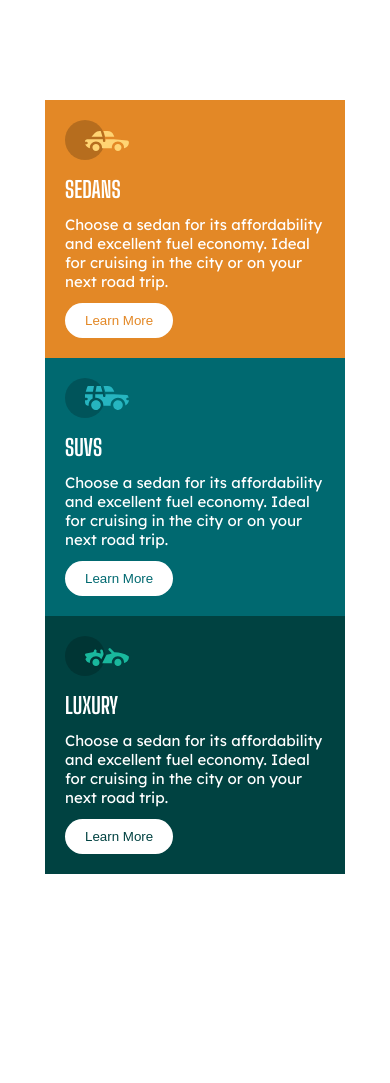
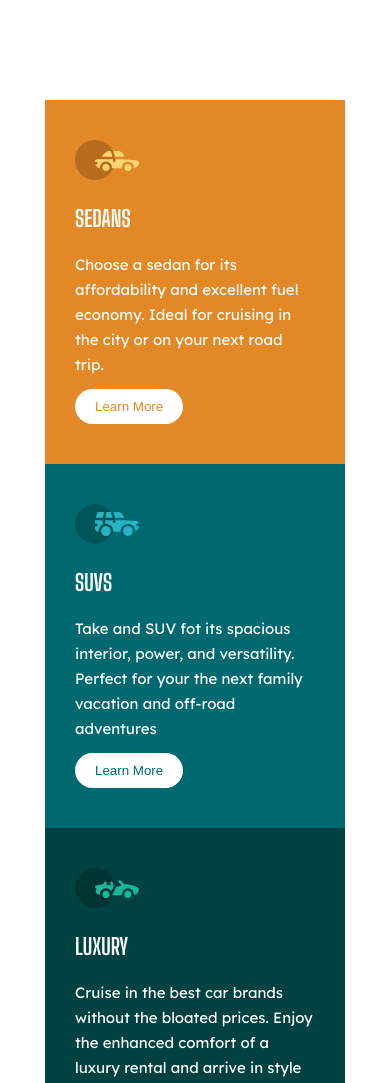
Before and after one commit to jonatanare/practica-06-G21js, a plain HTML site: page index.html in a window 390 px wide. Shown: the top 1083 px of the page. Before the commit the page ends 974 px from the top, so only its background shows below. Drawn offline with Linux system fonts and the light colour scheme.

Commit message:
[UPDATE] apply mobile first and BEM adjusts

```diff
--- a/css/style.css
+++ b/css/style.css
@@ -16,42 +16,64 @@ body{
 @media (min-width: 1200px) {
     .container{
         width: 800px;
-        height: 300px;
+        height: 100%;
         flex-direction: row;
     }
 }
 
-.container__article{
-    padding: 20px;
+.article{
+    padding: 40px 30px;
+    display: flex;
+    height: 100%;
+    flex-direction: column;
+    align-items: flex-start;
+    justify-content: center;
 }
 
-.container__article--orange{
+@media (min-width:1200px) {
+    .article__icon {
+    width: 50px;
+    }
+}
+
+
+.article--orange{
     background-color: hsl(31, 77%, 52%)
     ;
 
 }
 
-.container__article--green{
+.article--green{
     background-color: hsl(184, 100%, 22%);
 }
-.container__article--green-ligth{
+.article--green-ligth{
     background-color: hsl(179, 100%, 13%);
 }
-.container__article-title{
+.article__title{
 
     font-family: 'Big Shoulders Display', cursive;
-    margin-top: 12px;
+    margin-top: 25px;
     text-transform: uppercase;
     color: white;
+
 }
 
-.container__article-paragraph{
-    font-family: 'Lexend Deca', sans-serif;
-    margin-top: 12px;
-    color: white;
+@media (min-width:1200px) {
+    .article__title {
+        font-size: 25px;
+
+    }
 }
 
-.container__article-learn{
+.article__paragraph{
+    font-family: 'Lexend Deca', sans-serif;
+    font-weight: 400;
+    margin-top: 20px;
+    color: white;
+    line-height: 25px;
+}
+
+.article__learn{
     margin-top: 12px;
     background-color: #fff;
     border: 1px solid #fff;
@@ -59,22 +81,29 @@ body{
     border-radius: 20px;
     padding: 10px 20px;
 }
-.container__article-learn--text-sedan{
+
+@media (min-width:1200px) {
+    .article__learn {
+    margin-top: 58px;
+}
+}
+
+.article--text-sedan{
     color: hsl(31, 77%, 52%)
     ;;
 }
 
-.container__article-learn--text-suvs{
+.article--text-suvs{
     color: hsl(184, 100%, 22%)
     ;;
 }
 
-.container__article-learn--text-luxury{
+.article--text-luxury{
     color:  hsl(179, 100%, 13%)
     ;;
 }
 
-.container__article-learn:hover {
+.article__learn:hover {
     background-color: transparent;
     border: 1px solid #fff;
     color: white;
--- a/index.html
+++ b/index.html
@@ -1,51 +1,64 @@
 <!DOCTYPE html>
 <html lang="en">
-
   <head>
-    <meta charset="UTF-8">
-    <meta http-equiv="X-UA-Compatible" content="IE=edge">
-    <meta name="viewport" content="width=device-width, initial-scale=1.0">
+    <meta charset="UTF-8" />
+    <meta http-equiv="X-UA-Compatible" content="IE=edge" />
+    <meta name="viewport" content="width=device-width, initial-scale=1.0" />
     <title>Practica 06</title>
-    <link rel="stylesheet" href="./css/style.css">
-    <link href="https://fonts.googleapis.com/css2?family=Lexend+Deca&display=swap" rel="stylesheet">
-    <link href="https://fonts.googleapis.com/css2?family=Big+Shoulders+Display:wght@700&display=swap" rel="stylesheet">
+    <link rel="stylesheet" href="./css/style.css" />
+    <link rel="preconnect" href="https://fonts.googleapis.com" />
+    <link rel="preconnect" href="https://fonts.gstatic.com" crossorigin />
+    <link
+      href="https://fonts.googleapis.com/css2?family=Lexend+Deca&display=swap"
+      rel="stylesheet"
+    />
+    <link
+      href="https://fonts.googleapis.com/css2?family=Big+Shoulders+Display:wght@700&display=swap"
+      rel="stylesheet"
+    />
   </head>
 
   <body>
-
     <section class="container">
-        <article class="container__article container__article--orange">
-            <img class="container__article-icon" src="./assets/icon-sedans.svg" alt="Icon cart">
-            <h2 class="container__article-title">Sedans</h2>
-            <p class="container__article-paragraph">Choose a sedan for its affordability
-                and excellent fuel economy. Ideal for
-                cruising in the city or on your next
-                road trip.
+      <article class="article article--orange">
+        <img
+          class="article__icon"
+          src="./assets/icon-sedans.svg"
+          alt="Icon cart"
+        />
+        <h2 class="article__title">Sedans</h2>
+        <p class="article__paragraph">
+          Choose a sedan for its affordability and excellent fuel economy. Ideal
+          for cruising in the city or on your next road trip.
         </p>
-            <button class="container__article-learn container__article-learn--text-sedan">Learn More</button>
+        <button class="article__learn article--text-sedan">Learn More</button>
       </article>
-        <article class="container__article container__article--green">
-            <img class="container__article-icon" src="./assets/icon-suvs.svg" alt="Icon cart">
-            <h2 class="container__article-title">suvs</h2>
-            <p class="container__article-paragraph">Choose a sedan for its affordability
-                and excellent fuel economy. Ideal for
-                cruising in the city or on your next
-                road trip.
+      <article class="article article--green">
+        <img
+          class="article__icon"
+          src="./assets/icon-suvs.svg"
+          alt="Icon cart"
+        />
+        <h2 class="article__title">suvs</h2>
+        <p class="article__paragraph">
+          Take and SUV fot its spacious interior, power, and versatility.
+          Perfect for your the next family vacation and off-road adventures
         </p>
-            <button class="container__article-learn container__article-learn--text-suvs">Learn More</button>
+        <button class="article__learn article--text-suvs">Learn More</button>
       </article>
-        <article class="container__article container__article--green-ligth">
-            <img class="container__article-icon" src="./assets/icon-luxury.svg" alt="Icon cart">
-            <h2 class="container__article-title">Luxury</h2>
-            <p class="container__article-paragraph">Choose a sedan for its affordability
-                and excellent fuel economy. Ideal for
-                cruising in the city or on your next
-                road trip.
+      <article class="article article--green-ligth">
+        <img
+          class="article__icon"
+          src="./assets/icon-luxury.svg"
+          alt="Icon cart"
+        />
+        <h2 class="article__title">Luxury</h2>
+        <p class="article__paragraph">
+          Cruise in the best car brands without the bloated prices. Enjoy the
+          enhanced comfort of a luxury rental and arrive in style
         </p>
-            <button class="container__article-learn container__article-learn--text-luxury">Learn More</button>
+        <button class="article__learn article--text-luxury">Learn More</button>
       </article>
     </section>
-
   </body>
-
 </html>
```
Lines whose indentation alone changed are shown as unchanged.
